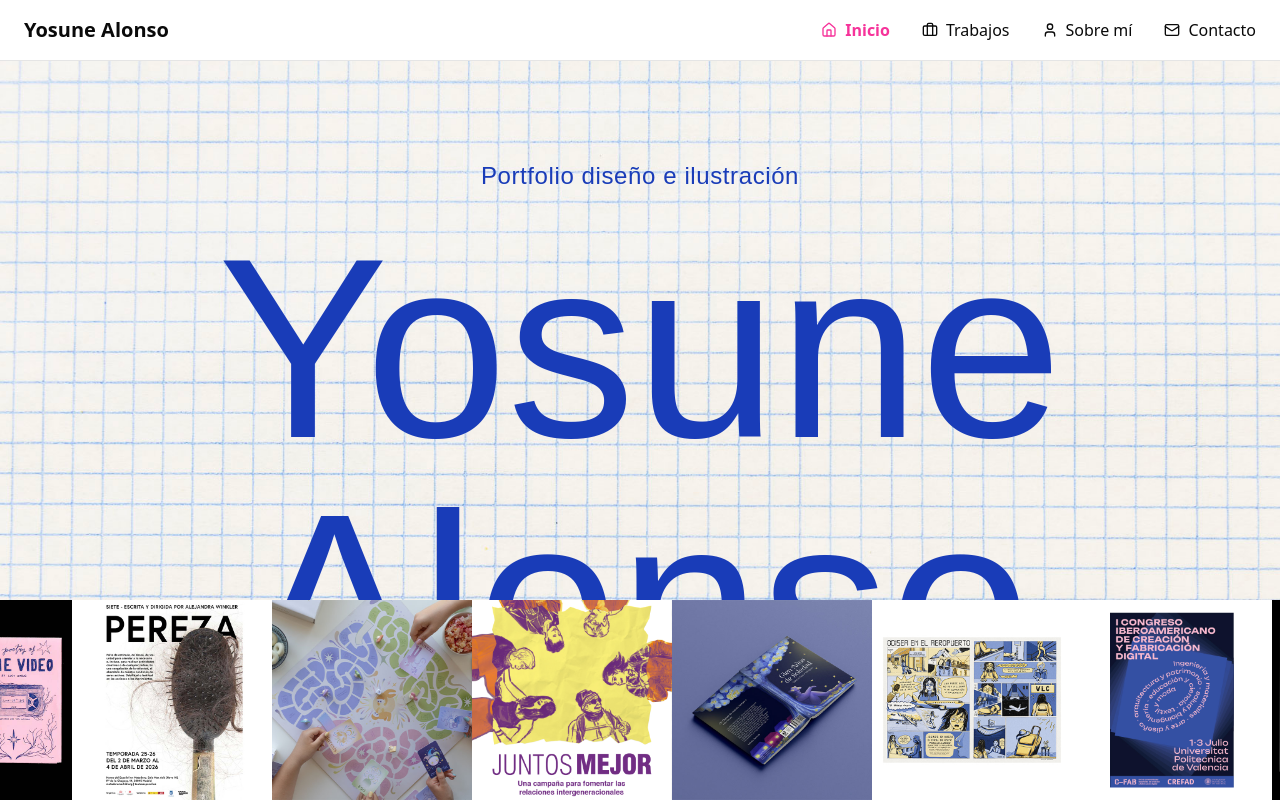
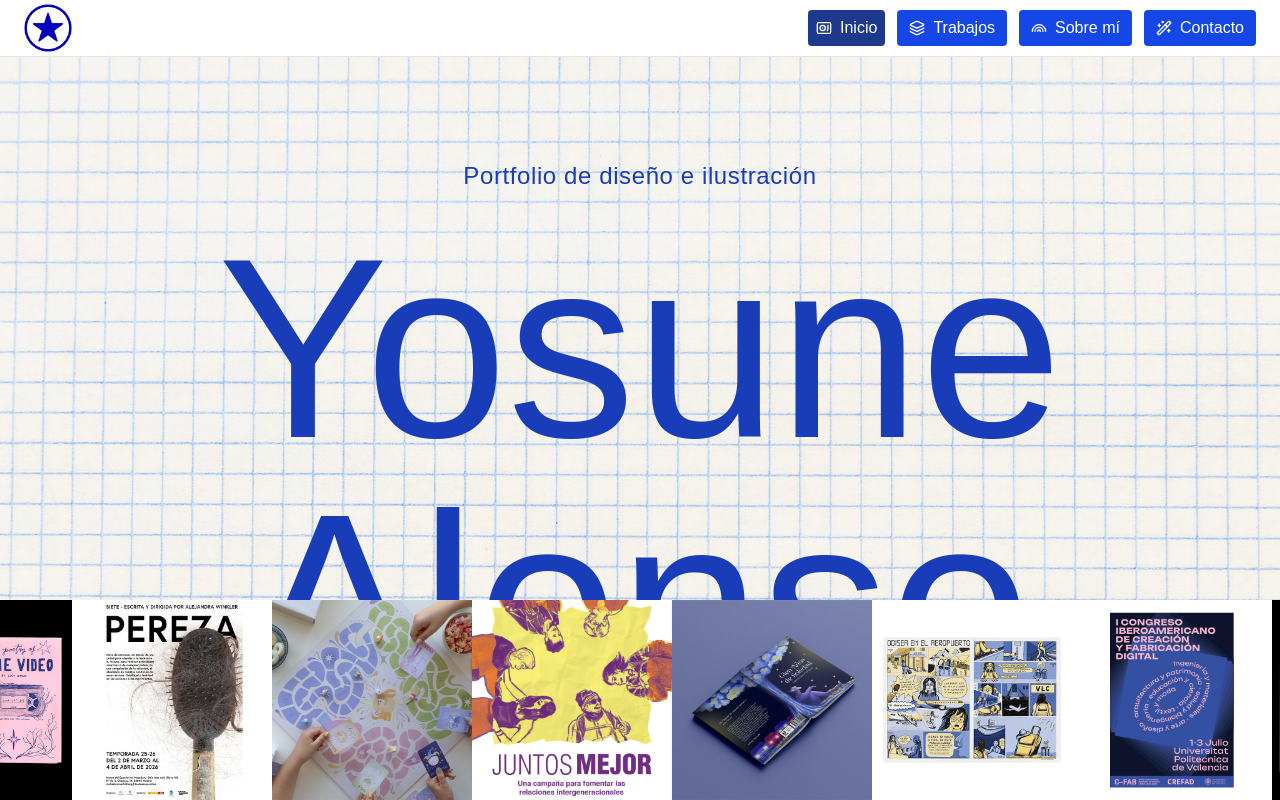
Before and after one commit to yosunealonso/Portfolio, a Vue app: page / in a window 1280 px wide. Built offline with nearby package versions, Linux system fonts and the light colour scheme.

Commit message:
Estilo barra de navegación

```diff
--- a/src/components/Navbar.vue
+++ b/src/components/Navbar.vue
@@ -1,12 +1,10 @@
 <script setup lang="ts">
 import { ref } from 'vue'
 import { RouterLink, useRoute } from 'vue-router'
-import { Home, Briefcase, User, Mail, Menu, X } from 'lucide-vue-next'
+import { Turntable, Layers, Rainbow, WandSparkles, Menu, X } from 'lucide-vue-next'
 
 // Variable reactiva para abrir/cerrar menú móvil
 const isOpen = ref(false)
-
-// Saber qué ruta está activa
 const route = useRoute()
 
 // Función para cerrar menú al navegar
@@ -17,86 +15,112 @@ const closeMenu = () => {
 
 <template>
   <nav class="sticky top-0 z-50 w-full bg-white border-b">
-
-    <div class="flex justify-between items-center px-6 py-4">
+    <div class="flex justify-between items-center px-6 py-1">
 
         <RouterLink
-        to="/"
-        class="text-xl font-bold hover:opacity-70 transition"
-        >
-        Yosune Alonso
+        to="/" @click="closeMenu">
+        <img src="/images/logo.jpg" alt="Logo" class="h-12" />
         </RouterLink>
 
       <!-- Menú Desktop -->
-      <div class="hidden md:flex gap-8">
-
+      <div class="hidden md:flex gap-3">
         <RouterLink
           to="/"
           @click="closeMenu"
-          :class="route.path === '/' ? 'text-pink-500 font-semibold' : 'hover:text-pink-400 transition'"
+          :class="[
+            'flex items-center gap-2 px-2 py-1.5 rounded text-white transition',
+            route.path === '/' ? ' bg-blue-900' : 'font-normal bg-blue-700 hover:bg-blue-800'
+          ]"
+          style="font-family: Arial, sans-serif"
         >
-          <div class="flex items-center gap-2">
-            <Home class="w-4 h-4" />
-            Inicio
-          </div>
+          <Turntable class="w-4 h-4" />
+          Inicio
         </RouterLink>
 
         <RouterLink
           to="/works"
           @click="closeMenu"
-          :class="route.path.startsWith('/works') ? 'text-pink-500 font-semibold' : 'hover:text-pink-400 transition'"
+          :class="[
+            'flex items-center gap-2 px-3 py-1.5 rounded text-white transition',
+            route.path.startsWith('/works') ? ' bg-blue-900' : 'font-normal bg-blue-700 hover:bg-blue-800'
+          ]"
+          style="font-family: Arial, sans-serif"
         >
-          <div class="flex items-center gap-2">
-            <Briefcase class="w-4 h-4" />
-            Trabajos
-          </div>
+          <Layers class="w-4 h-4" />
+          Trabajos
         </RouterLink>
 
         <RouterLink
           to="/about/bio"
           @click="closeMenu"
-          :class="route.path.startsWith('/about/bio') ? 'text-pink-500 font-semibold' : 'hover:text-pink-400 transition'"
+          :class="[
+            'flex items-center gap-2 px-3 py-1.5 rounded text-white transition',
+            route.path.startsWith('/about/bio') ? ' bg-blue-800' : 'font-normal bg-blue-700 hover:bg-blue-800'
+          ]"
+          style="font-family: Arial, sans-serif"
         >
-          <div class="flex items-center gap-2">
-            <User class="w-4 h-4" />
-            Sobre mí
-          </div>
+          <Rainbow class="w-4 h-4" />
+          Sobre mí
         </RouterLink>
 
         <RouterLink
           to="/contact"
           @click="closeMenu"
-          :class="route.path.startsWith('/contact') ? 'text-pink-500 font-semibold' : 'hover:text-pink-400 transition'"
+          :class="[
+            'flex items-center gap-2 px-3 py-1.5 rounded text-white transition',
+            route.path.startsWith('/contact') ? ' bg-blue-800' : 'font-normal bg-blue-700 hover:bg-blue-800'
+          ]"
+          style="font-family: Arial, sans-serif"
         >
-          <div class="flex items-center gap-2">
-            <Mail class="w-4 h-4" />
-            Contacto
-          </div>
+          <WandSparkles class="w-4 h-4" />
+          Contacto
         </RouterLink>
-
       </div>
 
       <!-- Botón hamburguesa (solo móvil) -->
       <button
-        class="md:hidden"
+        class="md:hidden text-blue-800"
         @click="isOpen = !isOpen"
       >
         <Menu v-if="!isOpen" />
         <X v-else />
       </button>
-
     </div>
 
     <!-- Menú móvil -->
-    <div
-      v-if="isOpen"
-      class="flex flex-col gap-4 px-6 pb-6 md:hidden"
-    >
-      <RouterLink to="/" @click="closeMenu">Inicio</RouterLink>
-      <RouterLink to="/works" @click="closeMenu">Trabajos</RouterLink>
-      <RouterLink to="/about" @click="closeMenu">Sobre mí</RouterLink>
-      <RouterLink to="/contact" @click="closeMenu">Contacto</RouterLink>
+    <div v-if="isOpen" class="flex flex-col gap-2 px-6 pb-6 md:hidden">
+      <RouterLink
+        to="/"
+        @click="closeMenu"
+        class="flex items-center gap-2 px-4 py-2 rounded text-blue-800 hover:text-blue-700 transition"
+      >
+        <Turntable class="w-4 h-4" />
+        Inicio
+      </RouterLink>
+      <RouterLink
+        to="/works"
+        @click="closeMenu"
+        class="flex items-center gap-2 px-4 py-2 rounded text-blue-800 hover:text-blue-700 transition"
+      >
+        <Layers class="w-4 h-4" />
+        Trabajos
+      </RouterLink>
+      <RouterLink
+        to="/about/bio"
+        @click="closeMenu"
+        class="flex items-center gap-2 px-4 py-2 rounded text-blue-800 hover:text-blue-700 transition"
+      >
+        <Rainbow class="w-4 h-4" />
+        Sobre mí
+      </RouterLink>
+      <RouterLink
+        to="/contact"
+        @click="closeMenu"
+        class="flex items-center gap-2 px-4 py-2 rounded text-blue-800 hover:text-blue-700 transition"
+      >
+        <WandSparkles class="w-4 h-4" />
+        Contacto
+      </RouterLink>
     </div>
-
   </nav>
 </template>
--- a/src/pages/home/Home.vue
+++ b/src/pages/home/Home.vue
@@ -11,13 +11,13 @@ import { works } from '@/data/works'
     <div class="flex flex-col items-center justify-between h-full w-full pt-40 pb-10">
 
       <div class="text-center w-full">
-        <p class="portfolio block text-2xl text-blue-800 tracking-wide font-sans">
-          Portfolio diseño e ilustración
+        <p class="portfolio block text-2xl text-blue-800 tracking-wide font-sans hover:text-pink-200 ">
+          Portfolio de diseño e ilustración
         </p>
       </div>
 
       <div class="flex-1 flex items-center justify-center w-full">
-        <h1 class="nombre block text-[30vw] sm:text-[30vw] md:text-[20vw] leading-none text-blue-800 text-center">
+        <h1 class="nombre block text-[30vw] sm:text-[30vw] md:text-[20vw] leading-none text-blue-800 text-center hover:text-pink-200">
         Yosune Alonso
         </h1>
       </div>
@@ -30,7 +30,7 @@ import { works } from '@/data/works'
         <div
           v-for="work in works"
           :key="'first-' + work.id"
-          class="shrink-0 w-45 lg:w-50"
+          class="aspect-3-4 shrink-0 w-40 lg:w-50"
         >
           <img
             :src="work.image"
--- a/src/pages/works/Works.vue
+++ b/src/pages/works/Works.vue
@@ -50,7 +50,7 @@ if (route.query.page) {
 <template>
   <section class="px-6 py-12">
 
-    <h1 class="text-4xl font-bold mb-8">Trabajos</h1>
+    <h1 class="nombre text-7xl text-blue-800 mb-4">Trabajos</h1>
 
     <!-- Filtros -->
     <div class="flex flex-wrap gap-4 mb-10">
@@ -170,5 +170,12 @@ if (route.query.page) {
   </section>
 </template>
 
-<style>
+<style scoped>
+
+.nombre {
+  font-family: 'bookeyed-jack', sans-serif;
+  font-weight: 400;
+  font-style: normal;
+}
+
 </style>
```
Also changed, not shown: public/images/logo.jpg (added).
